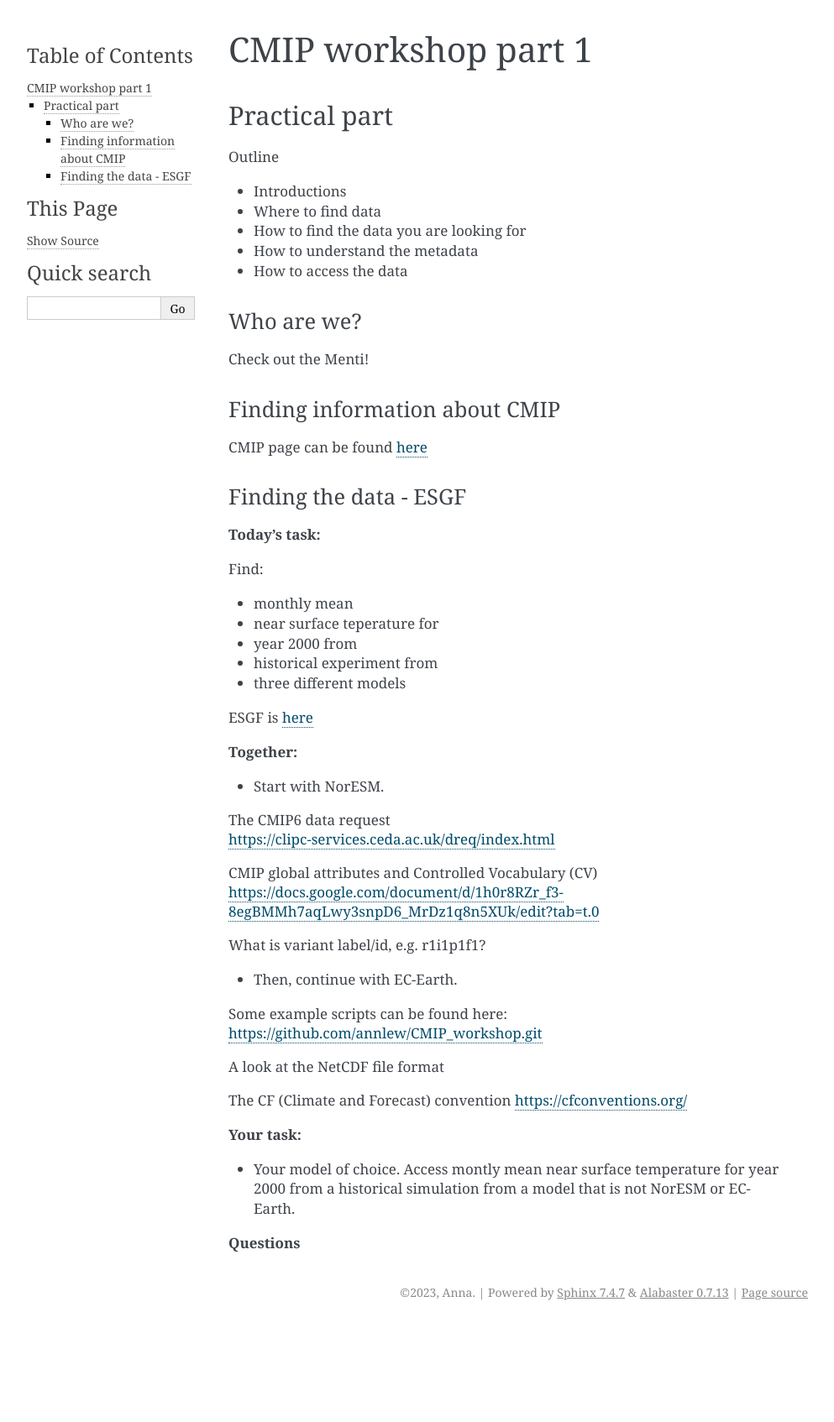
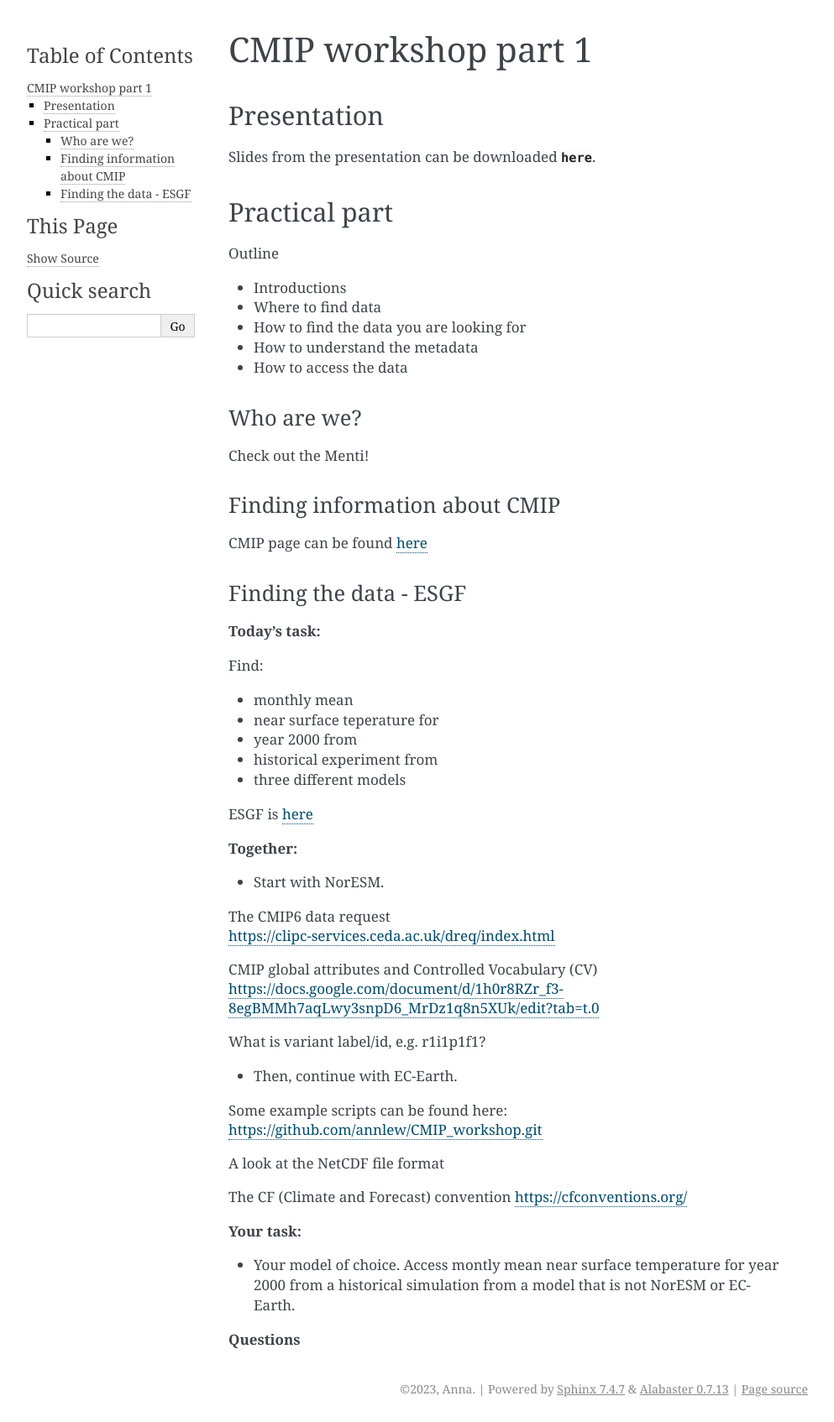
Before and after one commit to annlew/BCsupport, a Sphinx documentation site: the page built from doc/CMIPworkshop/part1.rst, in a window 1280 px wide. Shown: the whole page at 84% size, without its empty margins (148-1141 px from the left). Built offline with Sphinx 7.4.7, drawn with Linux system fonts in a browser that asks for light colours; before the commit the page ends 1579 px from its top, so only the background shows below that.

Commit message:
add part 1 presentation

```diff
--- a/doc/CMIPworkshop/part1.rst
+++ b/doc/CMIPworkshop/part1.rst
@@ -2,6 +2,14 @@
 
 CMIP workshop part 1
 ===============================
+
+Presentation
+++++++++++++
+
+Slides from the presentation can be downloaded :download:`here <doc/CMIP_Thorsten.pdf>`.
+
+
+
 
 Practical part
 ++++++++++++
```
Also changed, not shown: 1 other file.
